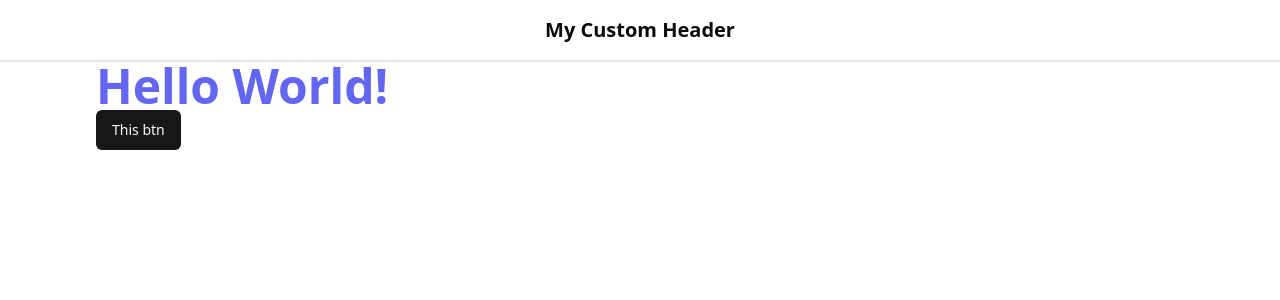
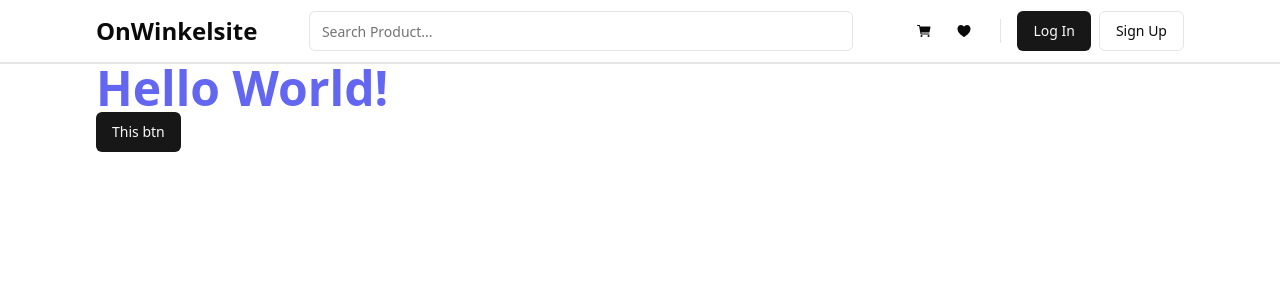
Before and after one commit to guswawan/react-redux, a React (Vite) app: page / in a window 1280 px wide. Shown: the top 300 px of the page. Built offline with nearby package versions, Linux system fonts and the light colour scheme.

Commit message:
fix(style): package dependencies and header component

```diff
--- a/package.json
+++ b/package.json
@@ -10,12 +10,14 @@
     "preview": "vite preview"
   },
   "dependencies": {
+    "@radix-ui/react-separator": "^1.1.0",
     "@radix-ui/react-slot": "^1.1.0",
     "class-variance-authority": "^0.7.1",
     "clsx": "^2.1.1",
     "lucide-react": "^0.462.0",
     "react": "^18.3.1",
     "react-dom": "^18.3.1",
+    "react-icons": "^5.3.0",
     "tailwind-merge": "^2.5.5",
     "tailwindcss-animate": "^1.0.7"
   },
--- a/src/components/Header.jsx
+++ b/src/components/Header.jsx
@@ -1,7 +1,30 @@
+import { Button } from './ui/button';
+import { Input } from './ui/input';
+import { IoCart, IoHeart } from 'react-icons/io5';
+import { Separator } from './ui/separator';
+
 export const Header = () => {
   return (
-    <header className="w-full font-semibold text-xl flex justify-center py-4 border-b-2">
-      My Custom Header
+    <header className="flex justify-between items-center h-16 px-24 border-b-2">
+      <p className="font-extrabold text-2xl hover:cursor-pointer">
+        OnWinkelsite
+      </p>
+      <Input className="max-w-[50%]" placeholder="Search Product..." />
+      <div className="flex space-x-4 h-6 items-center">
+        <div>
+          <Button size="icon" variant="ghost">
+            <IoCart size={30} />
+          </Button>
+          <Button size="icon" variant="ghost">
+            <IoHeart className="w-6 h-6" />
+          </Button>
+        </div>
+        <Separator orientation="vertical h-full" />
+        <div className="space-x-2">
+          <Button>Log In</Button>
+          <Button variant="outline">Sign Up</Button>
+        </div>
+      </div>
     </header>
   );
 };
--- /dev/null
+++ b/src/components/ui/input.jsx
@@ -0,0 +1,26 @@
+import * as React from 'react';
+import PropTypes from 'prop-types';
+import { cn } from '@/lib/utils';
+
+const Input = React.forwardRef(({ className, type, ...props }, ref) => {
+  return (
+    <input
+      type={type}
+      className={cn(
+        'flex h-10 w-full rounded-md border border-input bg-background px-3 py-2 text-base ring-offset-background file:border-0 file:bg-transparent file:text-sm file:font-medium file:text-foreground placeholder:text-muted-foreground focus-visible:outline-none focus-visible:ring-2 focus-visible:ring-ring focus-visible:ring-offset-2 disabled:cursor-not-allowed disabled:opacity-50 md:text-sm',
+        className
+      )}
+      ref={ref}
+      {...props}
+    />
+  );
+});
+
+Input.propTypes = {
+  className: PropTypes.string,
+  type: PropTypes.string,
+};
+
+Input.displayName = 'Input';
+
+export { Input };
--- /dev/null
+++ b/src/components/ui/separator.jsx
@@ -0,0 +1,33 @@
+import * as React from 'react';
+import * as SeparatorPrimitive from '@radix-ui/react-separator';
+import PropTypes from 'prop-types';
+import { cn } from '@/lib/utils';
+
+const Separator = React.forwardRef(
+  (
+    { className, orientation = 'horizontal', decorative = true, ...props },
+    ref
+  ) => (
+    <SeparatorPrimitive.Root
+      ref={ref}
+      decorative={decorative}
+      orientation={orientation}
+      className={cn(
+        'shrink-0 bg-border',
+        orientation === 'horizontal' ? 'h-[1px] w-full' : 'h-full w-[1px]',
+        className
+      )}
+      {...props}
+    />
+  )
+);
+
+Separator.propTypes = {
+  className: PropTypes.string,
+  orientation: PropTypes.oneOf(['horizontal', 'vertical']),
+  decorative: PropTypes.bool,
+};
+
+Separator.displayName = SeparatorPrimitive.Root.displayName;
+
+export { Separator };
```
Also changed, not shown: 1 other file (tests, documents, lock files or other folders).
